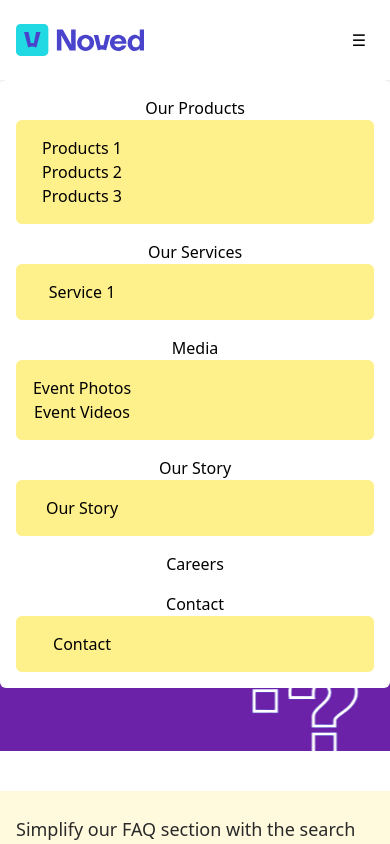
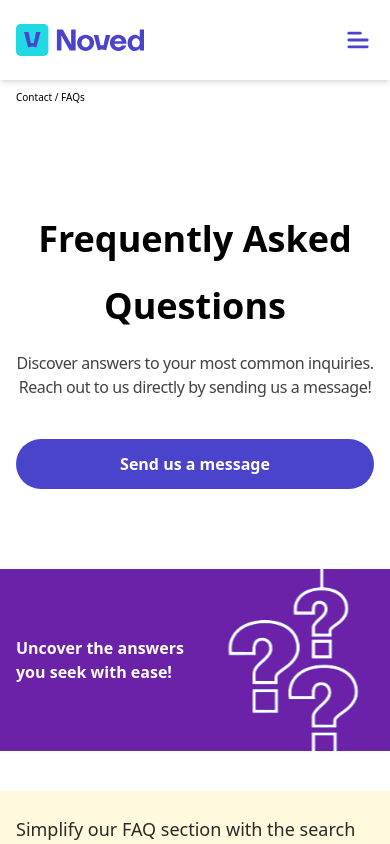
Before and after one commit to Noved-Africa/novedafrica, a Next.js app: page /faq in a window 390 px wide. Shown: the top 844 px of the page. Built offline with nearby package versions, Linux system fonts and the light colour scheme.

Commit message:
Mobile Nav Fixed

```diff
--- a/src/assets/index.ts
+++ b/src/assets/index.ts
@@ -9,6 +9,7 @@ import bgMobile from '@/assets/bg-mobile.svg'
 import bgTablet from "@/assets/bg-tablet.svg"
 import bgDesktop from "@/assets/bg-desktop.svg"
 import blogImage from "@/assets/blogImage.svg"
+import menu from "@/assets/menu.svg"
 
 
-export { arrow, faq, location, mail, phone, search, contactBg, blogImage, bgMobile, bgTablet, bgDesktop }
+export { arrow, faq, location, mail, phone, search, contactBg, blogImage, bgMobile, bgTablet, bgDesktop, menu }
--- a/src/common/components/header/header.tsx
+++ b/src/common/components/header/header.tsx
@@ -1,9 +1,13 @@
 import React, { useState } from "react";
 import LogoImage from "../elements/logo/logoImage";
 import { menuItems } from "./headerItems";
+import { menu } from "@/assets"
+import Image from 'next/image'
+
 
 const Header = () => {
 	const [activeMenuItem, setActiveMenuItem] = useState(null);
+	const [showMobile, setShowMobile] = useState(false)
 
 	const handleMenuHover = (itemId: any) => {
 		setActiveMenuItem(itemId);
@@ -15,10 +19,7 @@ const Header = () => {
 
 	// Function to toggle mobile menu
 	const toggleMobileMenu = () => {
-		const mobileMenu = document.getElementById("mobile-menu");
-		if (mobileMenu) {
-			mobileMenu.classList.toggle("hidden");
-		}
+		setShowMobile(!showMobile)
 	};
 
 	return (
@@ -55,16 +56,18 @@ const Header = () => {
 
 			<div className='sm:hidden flex'>
 				<button
-					className='text-black px-2 py-1'
+					className='text-black '
 					onClick={toggleMobileMenu}
 					aria-label='Mobile Menu Button'>
-					☰
+					<Image src={menu} className=" h-8 w-8 " alt="menu_icon" />
 				</button>
 			</div>
-			<ul
-				id='mobile-menu'
-				className=' sm:hidden absolute top-20 right-0 flex flex-col space-y-4 w-full text-center text-black bg-white p-4 rounded-md'>
-				{menuItems.map((item) => (
+
+
+			{
+				showMobile && (<ul
+					className='  absolute top-20 right-0 flex-col space-y-4 w-full text-center text-black bg-white p-4 rounded-md'>
+					{/* {menuItems.map((item) => (
 						<li className='relative' key={item.id}>
 							<a
 								className='text-black'
@@ -87,8 +90,11 @@ const Header = () => {
 								</ul>
 							)}
 						</li>
-				))}
-			</ul>
+					))} */}
+
+					Mobile Menu Will be here!!!
+				</ul>)
+			}
 		</nav>
 	);
 };
```
Also changed, not shown: src/assets/menu.svg (added). Lines whose indentation alone changed are shown as unchanged.
